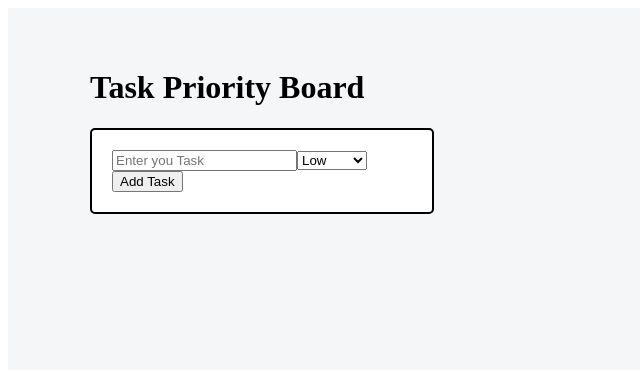
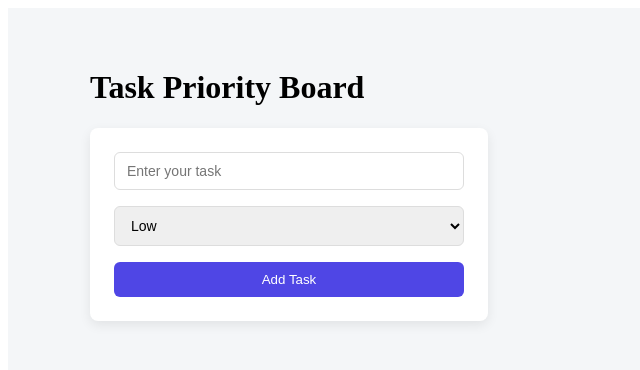
Before and after one commit to muskan-chouhan/react, a React (Vite) app in the folder 39-project-task-board/: page / in a window 1280 px wide. Shown: the top 370 px of the page, without its empty margins (0-640 px from the left). Built offline with nearby package versions, Linux system fonts and the light colour scheme.

Commit message:
complete form design

```diff
--- a/39-project-task-board/src/TaskForm.jsx
+++ b/39-project-task-board/src/TaskForm.jsx
@@ -1,30 +1,72 @@
-import styled from 'styled-components';
+import styled from 'styled-components'
+
 const FormCard = styled.div`
-      border:2px solid black;
-      width:300px;
-      padding:20px;
-      border-radius:5px;
-      background:white;
-      box-shadow:0 4px 12px rgba(0,0,0,0,0.8);
-      display :flex;
-      flex-direction:column;
-      gap:15px;
+  width: 350px;
+  padding: 24px;
+  border-radius: 8px;
+  background: white;
+  box-shadow: 0 4px 12px rgba(0, 0, 0, 0.08);
+`
 
+const StyledForm = styled.form`
+  display: flex;
+  flex-direction: column;
+  gap: 16px;
 `
+
+const Input = styled.input`
+  padding: 10px 12px;
+  border-radius: 6px;
+  border: 1px solid #ddd;
+  font-size: 14px;
+
+  &:focus {
+    outline: none;
+    border-color: #4f46e5;
+  }
+`
+
+const Select = styled.select`
+  padding: 10px 12px;
+  border-radius: 6px;
+  border: 1px solid #ddd;
+  font-size: 14px;
+
+  &:focus {
+    outline: none;
+    border-color: #4f46e5;
+  }
+`
+
+const Button = styled.button`
+  padding: 10px 12px;
+  border-radius: 6px;
+  border: none;
+  background: #4f46e5;
+  color: white;
+  font-weight: 500;
+  cursor: pointer;
+  transition: 0.2s ease;
+
+  &:hover {
+    background: #4338ca;
+  }
+`
+
 const TaskForm = () => {
-    return (
-        <FormCard>
-            <form>
-                <input type='text' placeholder='Enter you Task'></input>
-                <select>
-                    <option>Low</option>
-                    <option>Medium</option>
-                    <option>High</option>
-                </select>
-                <button>Add Task</button>
-            </form>
-        </FormCard>
-    )
+  return (
+    <FormCard>
+      <StyledForm>
+        <Input type="text" placeholder="Enter your task" />
+        <Select>
+          <option value="low">Low</option>
+          <option value="medium">Medium</option>
+          <option value="high">High</option>
+        </Select>
+        <Button>Add Task</Button>
+      </StyledForm>
+    </FormCard>
+  )
 }
 
-export default TaskForm;
+export default TaskForm
```
